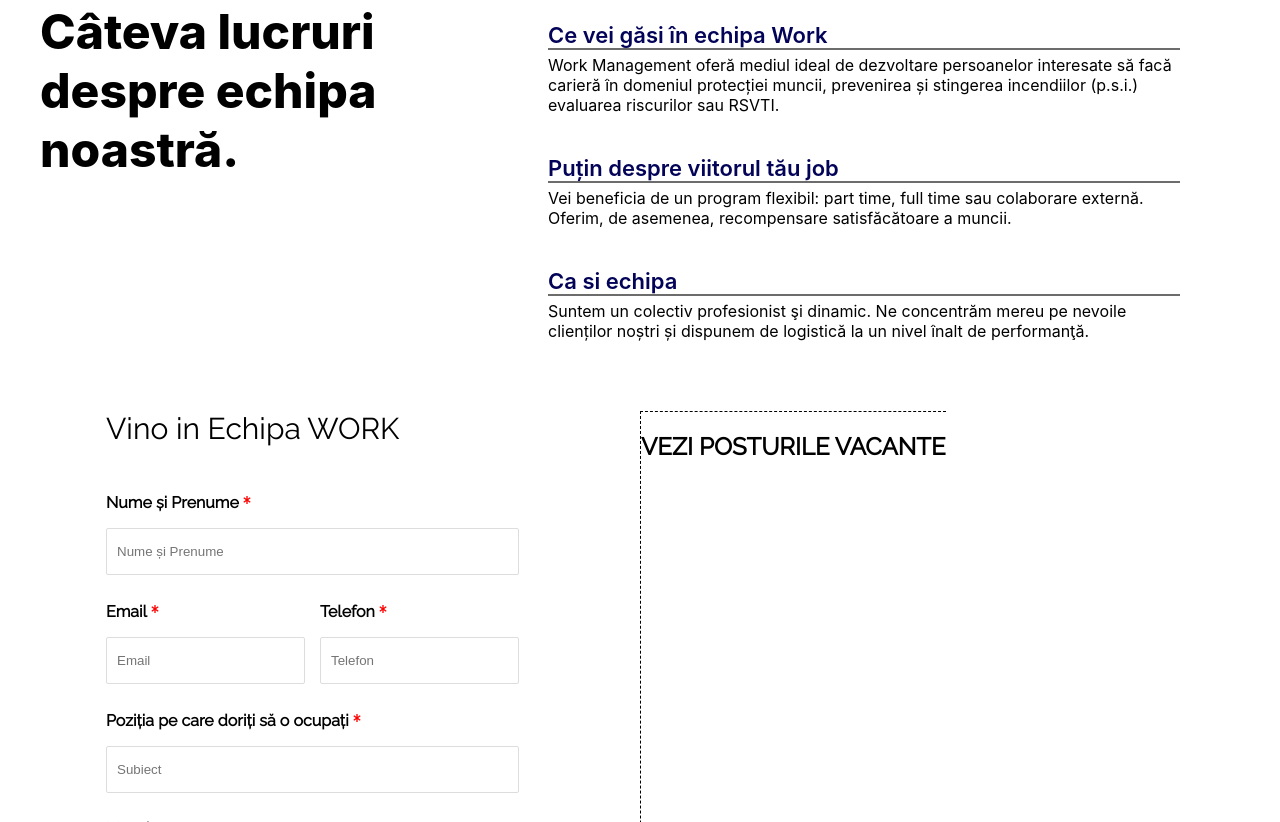
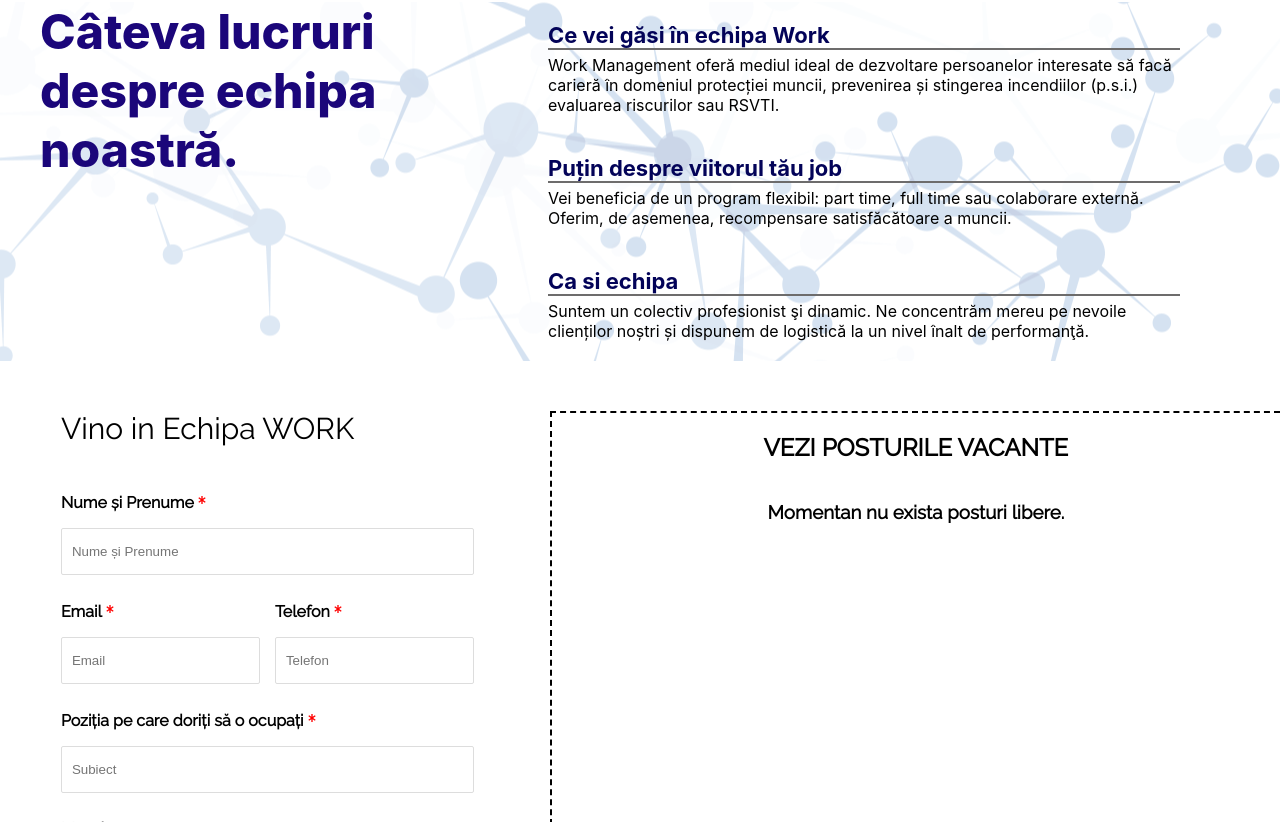
Before and after one commit to bmarcu13/work-management-website, a React (Create React App) app: page /cariere in a window 1280 px wide. Shown: the part 398-1220 px from the top of the page. Built offline with nearby package versions, Linux system fonts and the light colour scheme.

Commit message:
vacancy job search implemented

```diff
--- a/src/Screens/CarierePage/Cariere.css
+++ b/src/Screens/CarierePage/Cariere.css
@@ -6,11 +6,16 @@
     width: 40%;
 	font-size: 3rem;
 	font-weight: 800;
+    color: rgb(27, 6, 122);
 }
 .team-beliefs{
+    display: flex;
+    justify-content: center;
     margin-top: 50px;
     display: flex;
     padding: 0px 40px 0px;
+
+    background: url("../../img/background.png") no-repeat center center;
 }
 .team-beliefs .item-content{
     display: flex;
@@ -28,7 +33,7 @@
     color: rgb(3, 3, 88);
     border-bottom: 2px solid rgb(109, 108, 108);
     font-size: 22px;
-    font-weight: 600;
+    font-weight: 700;
 }
 .trimite-btn{
     padding: 10px 15px;
@@ -61,7 +66,32 @@
     width:100%
 }
 .job-search{
+    width: 100%;
+    display: flex;
+    flex-direction: column;
+    align-items: center;
     margin-top: 50px;
-    border-top: 1px dashed black;
-    border-left: 1px dashed black;
+    border-top: 2px dashed black;
+    border-left: 2px dashed black;
 }
+.job-card-wrapper{
+    margin-top: 20px;
+    margin-left: 20px;
+    display: flex;
+    /* align-items: center; */
+    flex-direction: column;
+    width: 70%;
+    height: fit-content;
+    padding: 5px 20px;
+    border-radius: 5px;
+    box-shadow: 5px 4px 5px grey;
+    background-color: rgb(235, 231, 231);
+}
+.job-title{
+    display: flex;
+    flex-direction: row;
+    justify-content: space-between;
+}
+.job-description{
+    margin-top: -15px;
+}
--- a/src/Screens/CarierePage/Cariere.js
+++ b/src/Screens/CarierePage/Cariere.js
@@ -4,6 +4,7 @@ import Footer from "../../Components/Footer/Footer";
 import { CgAsterisk } from "react-icons/cg";
 import {MdAlternateEmail} from "react-icons/md";
 import {ImAttachment} from "react-icons/im";
+import {FiMapPin} from "react-icons/fi";
 
 import careerHeader from "../../img/team-header.png";
 
@@ -152,7 +153,7 @@ export default function CarierePage() {
                 </div>
                 <div className="job-search">
                     <h2>VEZI POSTURILE VACANTE</h2>
-
+                    <JobsGrid></JobsGrid>
                 </div>
             </div>
 
@@ -161,3 +162,43 @@ export default function CarierePage() {
         </>
     );
 }
+const JobsGrid = () => {
+    if(jobsData.length==0)
+        return <h3>Momentan nu exista posturi libere.</h3>
+    else
+    return jobsData.map((data, index) => {
+            return <JobCard JobCardData={data}></JobCard>;
+    });
+};
+
+
+const JobCard = ({ JobCardData }) => {
+    return (
+        <div className="job-card-wrapper">
+            <div className="job-title">
+                <h3>{JobCardData.position}</h3>
+                <p><FiMapPin></FiMapPin>{JobCardData.city}</p>
+            </div>
+            <div className="job-description">
+                <h4>Descrierea jobului:</h4>
+                <p>{JobCardData.job_description}</p>
+            </div>
+        </div>
+     );
+};
+
+const jobsData = [
+    // {
+    //     position:"INSPECTOR",
+    //     city:"Cluj",
+    //     job_description:"tralalalalalal",
+    //     expectations:""
+    // },
+    // {
+    //     position:"INSPECTOR",
+    //     city:"Cluj",
+    //     job_description:"tralalalalalal",
+    //     expectations:""
+    // },
+
+]
```
Also changed, not shown: src/img/background.png (added).
